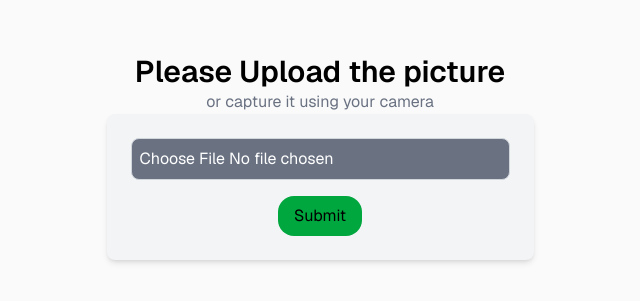
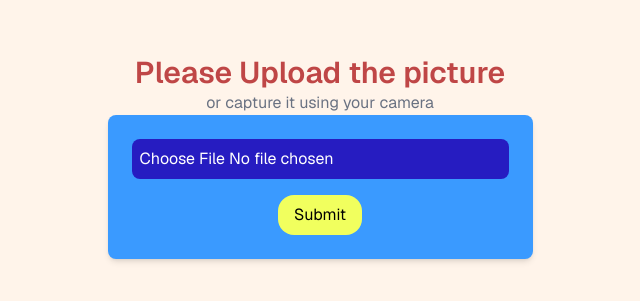
Before and after one commit to pikacoder44/waste-management-classifier, a Next.js app in the folder frontend/: page / in a window 1280 px wide. Shown: the part 243-544 px from the top of the page, without its empty margins (320-960 px from the left). Built offline with nearby package versions, Linux system fonts and the light colour scheme.

Commit message:
Changed color scheme

```diff
--- a/frontend/app/page.tsx
+++ b/frontend/app/page.tsx
@@ -34,14 +34,14 @@ export default function Home() {
   };
 
   return (
-    <div className="flex flex-col min-h-screen items-center justify-center text-black bg-zinc-50 font-sans">
+    <div className="flex flex-col min-h-screen items-center justify-center text-[#BF4646] bg-[#FFF4EA] font-sans">
       <h3 className="text-3xl font-semibold  pb-0 mb-0">
         Please Upload the picture
       </h3>
       <h5 className=" text-gray-500">or capture it using your camera</h5>
 
       <form
-        className="flex flex-col items-center gap-4 bg-gray-100 p-6 rounded-lg shadow-md"
+        className="flex flex-col items-center gap-4 bg-[#3A9AFF] p-6 rounded-lg shadow-md"
         onSubmit={(e) => {
           e.preventDefault();
           upload_image();
@@ -52,12 +52,12 @@ export default function Home() {
           name="file"
           accept="image/*"
           onChange={(e) => setFile(e.target.files[0])}
-          className="border border-gray-300 bg-gray-500 text-white rounded-lg p-2 cursor-pointer"
+          className=" bg-[#261CC1] text-white rounded-lg p-2 cursor-pointer hover:p-3 transition-all duration-300"
         />
 
         <button
           type="submit"
-          className="bg-green-600 px-4 py-2 rounded-2xl hover:bg-green-800 hover:text-white cursor-pointer"
+          className="bg-[#F1FF5E] text-black px-4 py-2 rounded-2xl hover:bg-green-700 hover:text-white hover:px-5 cursor-pointer border-[#F1FF5E] transition-all duration-300"
         >
           Submit
         </button>
```
